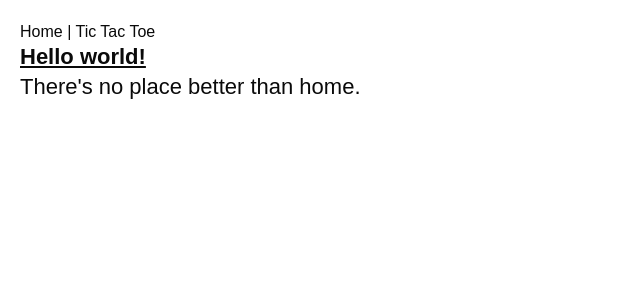
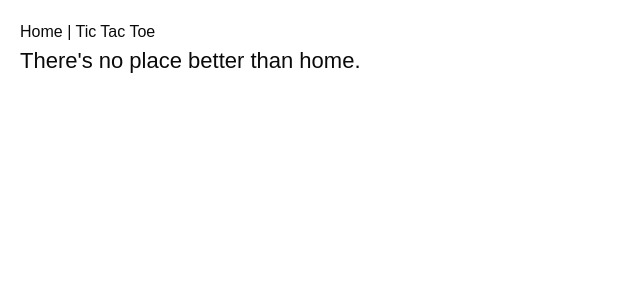
Before and after one commit to lvf23/react-playground, a React (Vite) app: page / in a window 1280 px wide. Shown: the top 300 px of the page, without its empty margins (0-640 px from the left). Built offline with nearby package versions, Linux system fonts and the light colour scheme.

Commit message:
feat: remove tailwind small test

```diff
--- a/src/App.jsx
+++ b/src/App.jsx
@@ -10,8 +10,6 @@ export default function App() {
                 <Link to="/tictactoe">Tic Tac Toe</Link>
             </nav>
 
-            <h1 className="text-3xl font-bold underline">Hello world!</h1>
-
             <Routes>
                 <Route path="/" element={<Home />} />
                 <Route path="/tictactoe" element={<TicTacToe />} />
```
